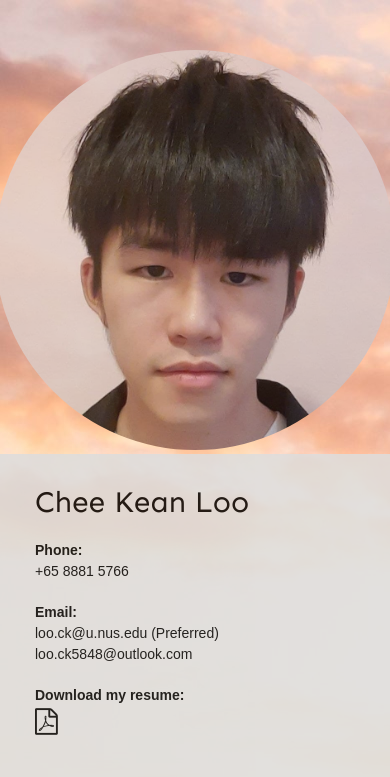
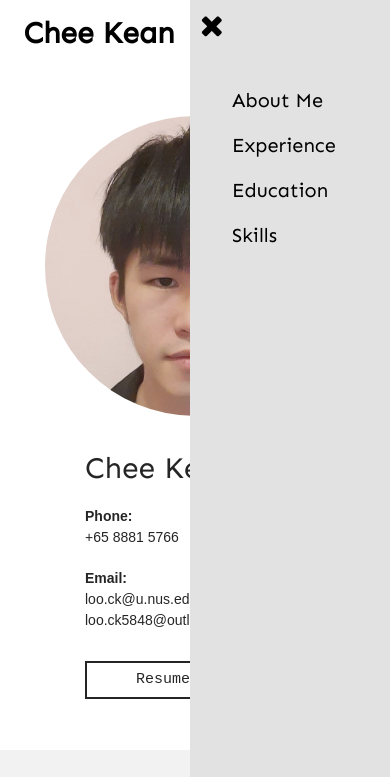
Before and after one commit to cheekean5848/Resume, a plain HTML site: page index.html in a window 390 px wide. Shown: the top 777 px of the page. Drawn offline with Linux system fonts and the light colour scheme.

Commit message:
Add nav bar

```diff
--- a/index.html
+++ b/index.html
@@ -14,26 +14,39 @@
 </head>
 <body>
     <section class="header">
+
+        <nav>
+            <h1>Chee Kean</h1>
+            <div class="nav-links" id="navLinks">
+                <i class="fa fa-times" onclick="hideMenu()"></i>
+                <ul>
+                    <li><a href="">About Me</a></li>
+                    <li><a href="">Experience</a></li>
+                    <li><a href="">Education</a></li>
+                    <li><a href="">Skills</a></li>
+                </ul>
+            </div>
+            <i class="fa fa-bars" onclick="showMenu()"></i>
+        </nav>
+
+
         <div class="row-header">
             <div>
                 <img class="profile-pic" src="./images/dp.jpg" alt="Chee Kean">
             </div>
             <div class="card-personal">
-                <h3>Chee Kean Loo</h3>
+                <h3>Chee Kean</h3>
                 <ul>
                     <li><strong>Phone:</strong></li>
                     <li>+65 8881 5766</li>
                 </ul>
                 <ul>
                     <li><strong>Email:</strong></li>
-                    <li>loo.ck@u.nus.edu (Preferred)</li>
+                    <li>loo.ck@u.nus.edu (preferred)</li>
                     <li>loo.ck5848@outlook.com</li>
                 </ul>
                 <ul>
-                    <li><strong>Download my resume:</strong></li>
-                    <li>
-                        <a href="docs/resume.pdf" target="_blank" rel="noopener noreferrer"><i class="fa fa-file-pdf-o fa-lg" ></i></a>
-                    </li>
+                    <a href="./docs/resume.pdf" target="_blank" rel="noopener noreferrer" class="button">Resume</a>
                 </ul>
             </div>
         </div>
@@ -262,9 +275,6 @@
         </div>
         <p>Copyright © Loo Chee Kean <span id="date"></span></p>
     </section>
-
-    <script>
-        document.getElementById("date").innerHTML = new Date().getFullYear()
-    </script>
+    <script type="text/javascript" src="./main.js"></script>
 </body>
 </html>
--- /dev/null
+++ b/main.js
@@ -0,0 +1,14 @@
+document.getElementById("date").innerHTML = new Date().getFullYear()
+
+const navLinks = document.getElementById("navLinks")
+
+function showMenu() {
+    navLinks.style.right = "0";
+    // document.getElementsByTagName("html")[0].style.overflow = "hidden"
+}
+
+function hideMenu() {
+    navLinks.style.right = "-200px"
+    // document.getElementsByTagName("html")[0].style.overflowY = "scroll"
+    // document.getElementsByTagName("html")[0].style.overflowX = "hidden"
+}
--- a/style.css
+++ b/style.css
@@ -7,6 +7,7 @@ html, body {
     margin: 0px;
     padding: 0px;
     overflow-x: hidden;
+    font-family: "Sen", sans-serif;
 }
 
 p {
@@ -19,7 +20,55 @@ p {
 .header {
     min-height: 85vh;
     width: 100%;
-    background-image: url(images/background.jpg);
+    background: #fff;
+}
+
+nav {
+    display: flex;
+    padding: 2% 6%;
+    justify-content: space-between;
+    align-items: center;
+}
+
+nav h1 {
+    font-size: 30px;
+}
+
+nav .fa {
+    display: none;
+}
+
+.nav-links {
+    flex: 1;
+    text-align: right;
+}
+
+.nav-links ul li {
+    list-style: none;
+    display: inline-block;
+    padding: 8px 12px;
+    position: relative;
+}
+
+.nav-links ul li a {
+    text-decoration: none;
+    font-size: 20px;
+    color: #000;
+}
+
+.nav-links ul li::after {
+    content: "";
+    width: 0%;
+    height: 5px;
+    background: #011625;
+    border-radius: 30%;
+    display: block;
+    margin: auto;
+    transition: 0.5s;
+}
+
+.nav-links ul li:hover::after {
+    width: 100%;
 }
 
 .row-header {
@@ -30,23 +79,21 @@ p {
 }
 
 .profile-pic {
-    height: 400px;
+    height: 300px;
     width: auto;
     border-radius: 100%;
     opacity: 90%;
 }
 
 .card-personal {
-    height: 400px;
-    width: 400px;
-    background-color: #DDDDDD;
+    height: 300px;
+    width: 300px;
     opacity: 85%;
 }
 
 .card-personal h3 {
     font-size: 30px;
     padding-left: 40px;
-    padding-top: 30px;
     font-family: "Sen", sans-serif;
     font-weight: normal;
 }
@@ -61,24 +108,59 @@ p {
 }
 
 .card-personal a {
+    text-align: center;
     color: #000;
-    font-size: 20px;
+    font-size: 15px;
     text-decoration: none;
+    width: 40%;
 }
 
 @media(max-width: 850px) {
+
+    html, body {
+        max-width: 100%;
+        overflow-x: hidden;
+    }
+
+    nav .fa {
+        display: block;
+        margin: 10px;
+        font-size: 30px;
+        cursor: pointer;
+    }
+
+    .nav-links ul {
+        padding: 30px;
+    }
+
+    .nav-links ul li {
+        display: block;
+    }
+
+    .nav-links {
+        position: absolute;
+        background: #e2e2e2;
+        height: 100vh;
+        width: 200px;
+        top: 0;
+        right: 0px;
+        text-align: left;
+        z-index: 2;
+        transition: 1s;
+    }
+
     .row-header {
+        padding-top: 50px;
         flex-direction: column;
     }
 
     .header {
         min-height: 85vh;
         width: 100%;
-        padding: 50px 0;
     }
 
-    .row-header {
-        padding: 0;
+    .card-personal {
+        margin-top: 30px;
     }
 }
 
```
